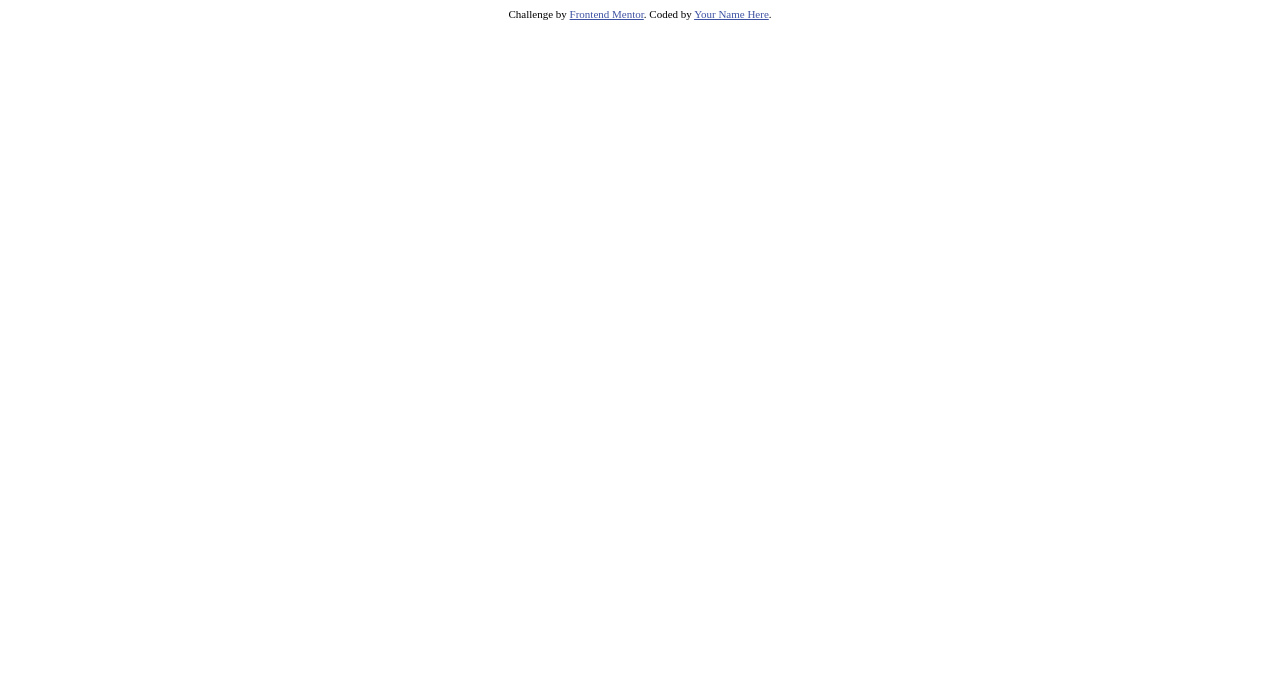
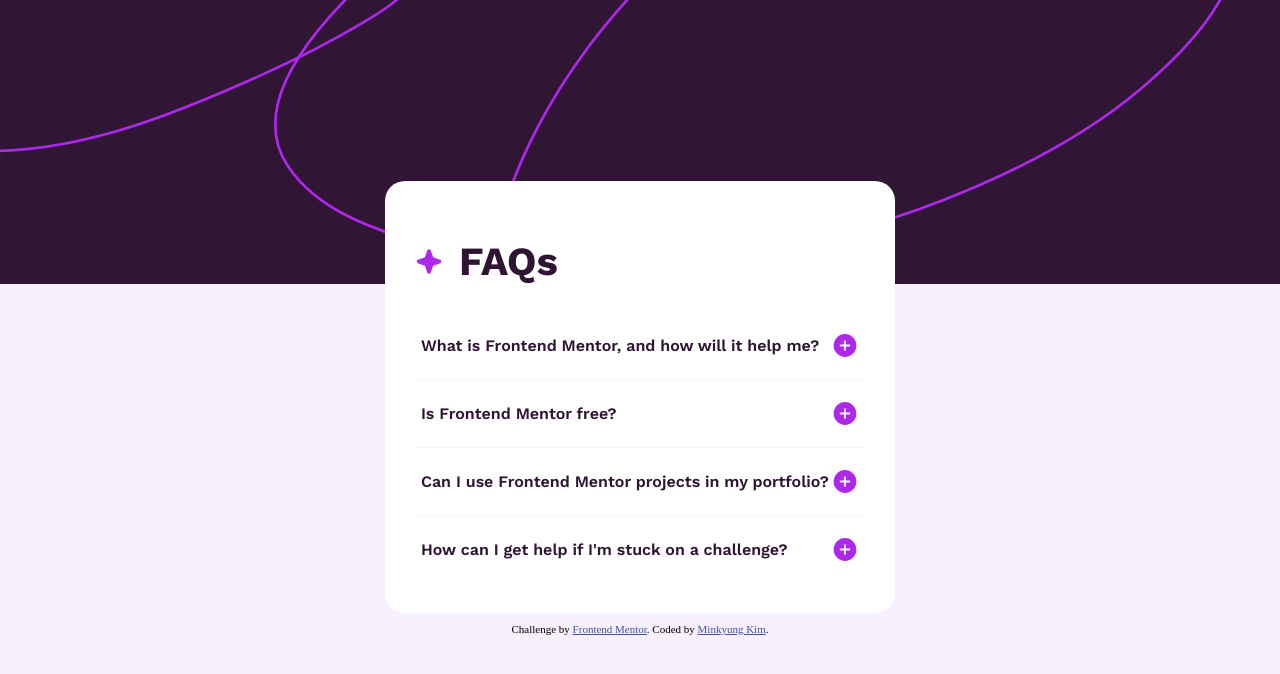
Before and after one commit to mingurr/FrontendMentor-Challenges, a plain HTML site: page faq-accordion-main/index.html in a window 1280 px wide. Drawn offline with Linux system fonts and the light colour scheme.

Commit message:
feat: FAQs UI and functions done

```diff
--- a/faq-accordion-main/index.html
+++ b/faq-accordion-main/index.html
@@ -3,7 +3,6 @@
   <head>
     <meta charset="UTF-8" />
     <meta name="viewport" content="width=device-width, initial-scale=1.0" />
-    <!-- displays site properly based on user's device -->
 
     <link
       rel="icon"
@@ -11,10 +10,10 @@
       sizes="32x32"
       href="./assets/images/favicon-32x32.png"
     />
-
+    <link rel="stylesheet" href="style.css" />
+    <script src="main.js" defer></script>
     <title>Frontend Mentor | FAQ accordion</title>
 
-    <!-- Feel free to remove these styles or customise in your own stylesheet 👍 -->
     <style>
       .attribution {
         font-size: 11px;
@@ -26,11 +25,69 @@
     </style>
   </head>
   <body>
-    <div class="attribution">
-      Challenge by
-      <a href="https://www.frontendmentor.io?ref=challenge" target="_blank"
-        >Frontend Mentor</a
-      >. Coded by <a href="#">Your Name Here</a>.
+    <div>
+      <div class="container">
+        <div class="title">
+          <img src="assets/images/icon-star.svg" />
+          <h1>FAQs</h1>
+        </div>
+        <div class="questions">
+          <div class="question">
+            <button>
+              <span>What is Frontend Mentor, and how will it help me?</span>
+              <img class="icon" src="assets/images/icon-plus.svg" />
+            </button>
+            <div class="answer">
+              Frontend Mentor offers realistic coding challenges to help
+              developers improve their frontend coding skills with projects in
+              HTML, CSS, and Javascript. It's suitable for all levels and ideal
+              for portfolio building.
+            </div>
+          </div>
+          <div class="question">
+            <button>
+              <span>Is Frontend Mentor free?</span>
+              <img class="icon" src="assets/images/icon-plus.svg" />
+            </button>
+            <div class="answer">
+              Frontend Mentor offers realistic coding challenges to help
+              developers improve their frontend coding skills with projects in
+              HTML, CSS, and Javascript. It's suitable for all levels and ideal
+              for portfolio building.
+            </div>
+          </div>
+          <div class="question">
+            <button>
+              <span>Can I use Frontend Mentor projects in my portfolio?</span>
+              <img class="icon" src="assets/images/icon-plus.svg" />
+            </button>
+            <div class="answer">
+              Frontend Mentor offers realistic coding challenges to help
+              developers improve their frontend coding skills with projects in
+              HTML, CSS, and Javascript. It's suitable for all levels and ideal
+              for portfolio building.
+            </div>
+          </div>
+          <div class="question">
+            <button>
+              <span>How can I get help if I'm stuck on a challenge?</span>
+              <img class="icon" src="assets/images/icon-plus.svg" />
+            </button>
+            <div class="answer">
+              Frontend Mentor offers realistic coding challenges to help
+              developers improve their frontend coding skills with projects in
+              HTML, CSS, and Javascript. It's suitable for all levels and ideal
+              for portfolio building.
+            </div>
+          </div>
+        </div>
+      </div>
+      <div class="attribution">
+        Challenge by
+        <a href="https://www.frontendmentor.io?ref=challenge" target="_blank"
+          >Frontend Mentor</a
+        >. Coded by <a href="#">Minkyung Kim</a>.
+      </div>
     </div>
   </body>
 </html>
--- /dev/null
+++ b/faq-accordion-main/main.js
@@ -0,0 +1,29 @@
+const questions = document.querySelectorAll(".question");
+const ICON = {
+  open: "assets/images/icon-minus.svg",
+  closed: "assets/images/icon-plus.svg",
+};
+
+function setOpen(question, open) {
+  const btn = question.querySelector("button");
+  const icon = question.querySelector(".icon");
+
+  question.classList.toggle("open", open);
+
+  if (icon) {
+    icon.src = open ? ICON.open : ICON.closed;
+  }
+}
+
+function handleQuestionClick(question) {
+  const opened = question.classList.contains("open");
+  setOpen(question, !opened);
+}
+
+questions.forEach((question) => {
+  setOpen(question, false);
+
+  const btn = question.querySelector("button");
+
+  btn.addEventListener("click", () => handleQuestionClick(question));
+});
--- /dev/null
+++ b/faq-accordion-main/style.css
@@ -0,0 +1,104 @@
+@font-face {
+    font-family: WorkSans;
+    src: url('assets/fonts/WorkSans-VariableFont_wght.ttf');
+  }
+
+:root {
+  --White: hsl(0, 100%, 100%);
+  --Purple-100: hsl(275, 100%, 97%);
+  --Purple-600: hsl(292, 16%, 49%);
+  --Purple-950: hsl(292, 42%, 14%);
+}
+
+body {
+  height: 100vh;
+
+  background-color: var(--Purple-100);
+  background-image: url("assets/images/background-pattern-desktop.svg");
+  background-repeat: no-repeat;
+  background-position: top center;
+  background-size: 100% auto;
+
+  display: flex;
+  align-items: center;
+  justify-content: center;
+}
+
+.container {
+    font-family: WorkSans;
+  width: 450px;
+  background-color: var(--White);
+  padding: 30px;
+  border-radius: 20px;
+}
+
+.question {
+    padding: 18px 0;
+    border-bottom: 1px solid var(--Purple-100);
+  }
+
+  .question:last-child {
+    border-bottom: none;
+  }
+
+
+.title {
+    display: flex;
+}
+
+.title img {
+    width: 1.75rem;
+}
+
+.title h1 {
+    font-size: 2.5rem;
+    font-weight: 700;
+    color: var(--Purple-950);
+    margin-left: 1rem;
+}
+
+button {
+    background: none;
+    border: none;
+    width: 100%;
+    display: flex;
+    justify-content: space-between;
+    align-items: center;
+
+}
+
+button span {
+    font-family: WorkSans;
+    font-weight: 600;
+    font-size: 1rem;
+    color: var(--Purple-950);
+}
+
+button span:hover {
+    color: #AD28EB;
+    cursor: pointer;
+}
+
+button img {
+    width: 1.75rem;
+}
+
+.answer {
+    display: none;
+    margin: 30px 0;
+    padding: 1px 6px;
+    font-size: 0.9rem;
+    font-weight: 400;
+    line-height: 1.75;
+    color: var(--Purple-600);
+
+}
+
+.question.open .answer  {
+    display: block;
+
+}
+
+.attribution {
+    margin-top: 10px;
+}
```
